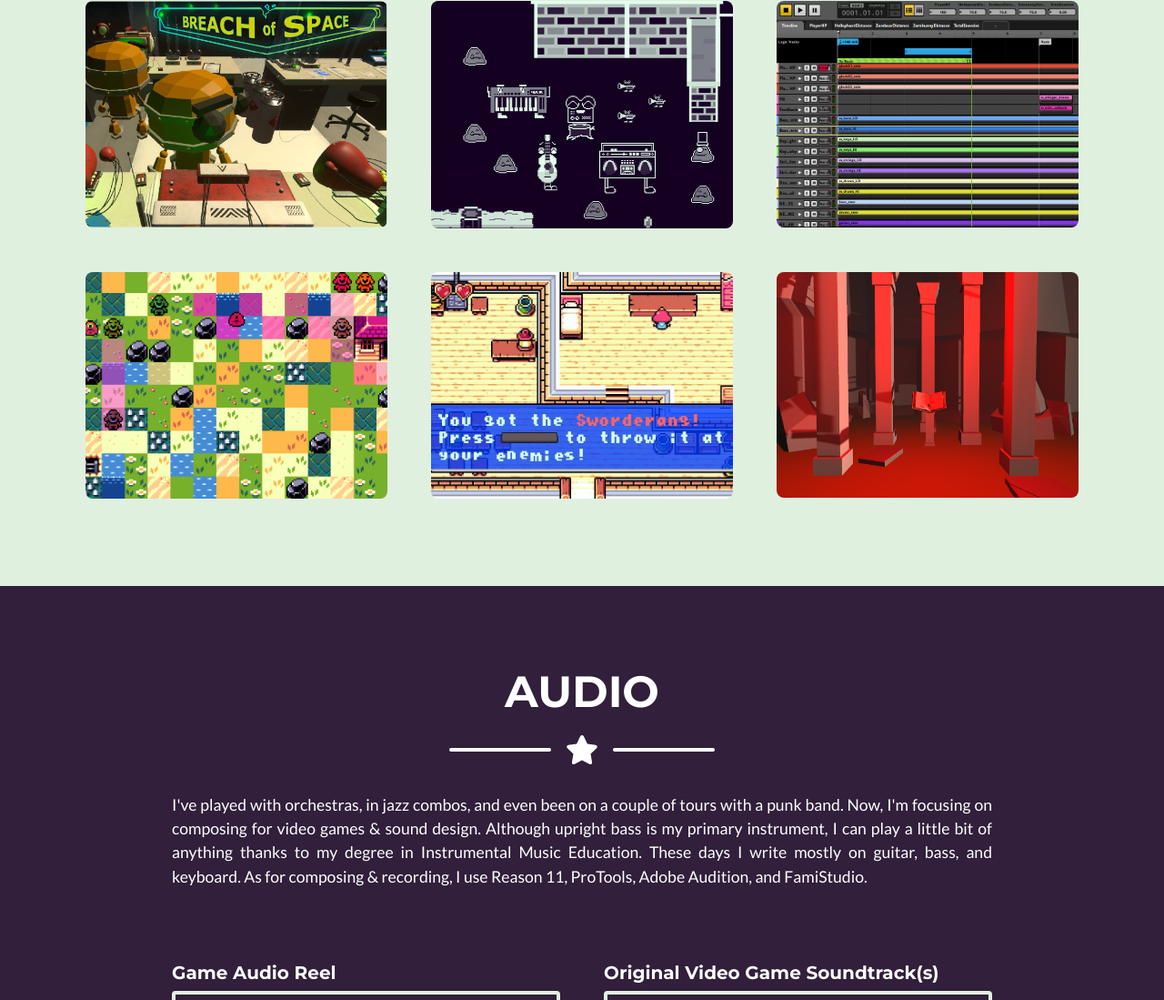
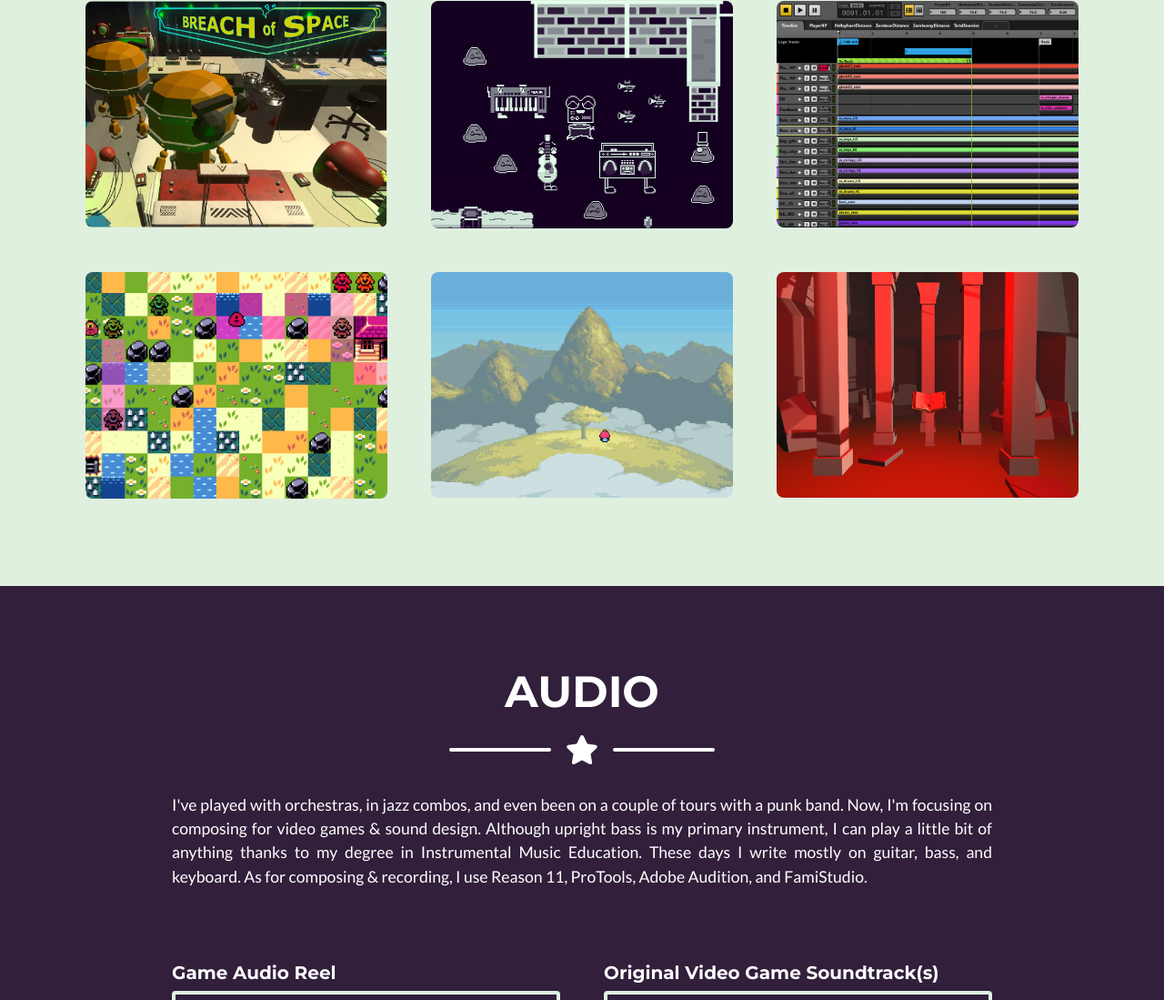
Before and after one commit to chrstphrbtchr/ChristopherButcherGamesWebsite, a plain HTML site: page index.html in a window 1280 px wide. Shown: the part 1395-2494 px from the top of the page at 91% size. Drawn offline with nearby package versions, Linux system fonts and the light colour scheme; grey boxes are pictures that could not be loaded.

Commit message:
changed Robin's Quest cover image

```diff
--- a/index.html
+++ b/index.html
@@ -146,7 +146,7 @@
                             <div class="portfolio-item-caption d-flex align-items-center justify-content-center h-100 w-100">
                                 <div class="portfolio-item-caption-content text-center text-white">Robin's Quest!</div>
                             </div>
-                            <img class="img-fluid" src="./assets/img/portfolio/rq2.JPG" alt="In pixel art, there is a small room with a red haired character picking up a sword" />
+                            <img class="img-fluid" src="./assets/img/portfolio/rq_intro.png" alt="In pixel art, there is a small room with a red haired character picking up a sword" />
                         </div>
                     </div>
                     <!-- Portfolio Item 6-->
@@ -515,7 +515,10 @@
                                     <!-- <img class="img-fluid rounded mb-5" src="./assets/img/portfolio/rq2.JPG" alt="in pixel art there is a small room with a red haired character picking up a sword" /> -->
                                     <div id="carouselExampleControls3" class="carousel slide" data-ride="carousel">
                                         <div class="carousel-inner">
-                                          <div class="carousel-item active">
+                                            <div class="carousel-item active">
+                                                <img src="./assets/img/portfolio/rq5.JPG" class="d-block w-100 rounded" alt="pixel art of a small town map">
+                                              </div>
+                                          <div class="carousel-item">
                                             <img src="./assets/img/portfolio/rq2.JPG" class="d-block w-100 rounded " alt="pixel art of a small town map">
                                           </div>
                                           <div class="carousel-item">
@@ -527,9 +530,7 @@
                                           <div class="carousel-item">
                                             <img src="./assets/img/portfolio/rq4.JPG" class="d-block w-100 rounded" alt="pixel art of a small town map">
                                           </div>
-                                          <div class="carousel-item">
-                                            <img src="./assets/img/portfolio/rq5.JPG" class="d-block w-100 rounded" alt="pixel art of a small town map">
-                                          </div>
+
                                         </div>
                                         <a class="carousel-control-prev" href="#carouselExampleControls3" role="button" data-slide="prev">
                                           <span class="carousel-control-prev-icon" aria-hidden="true"></span>
```
